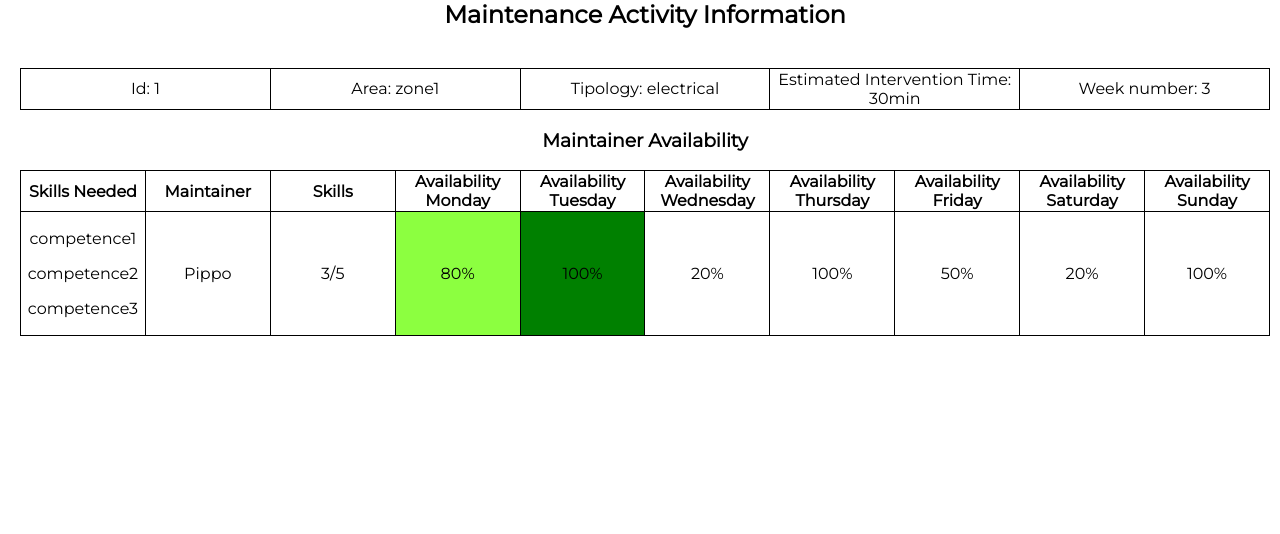
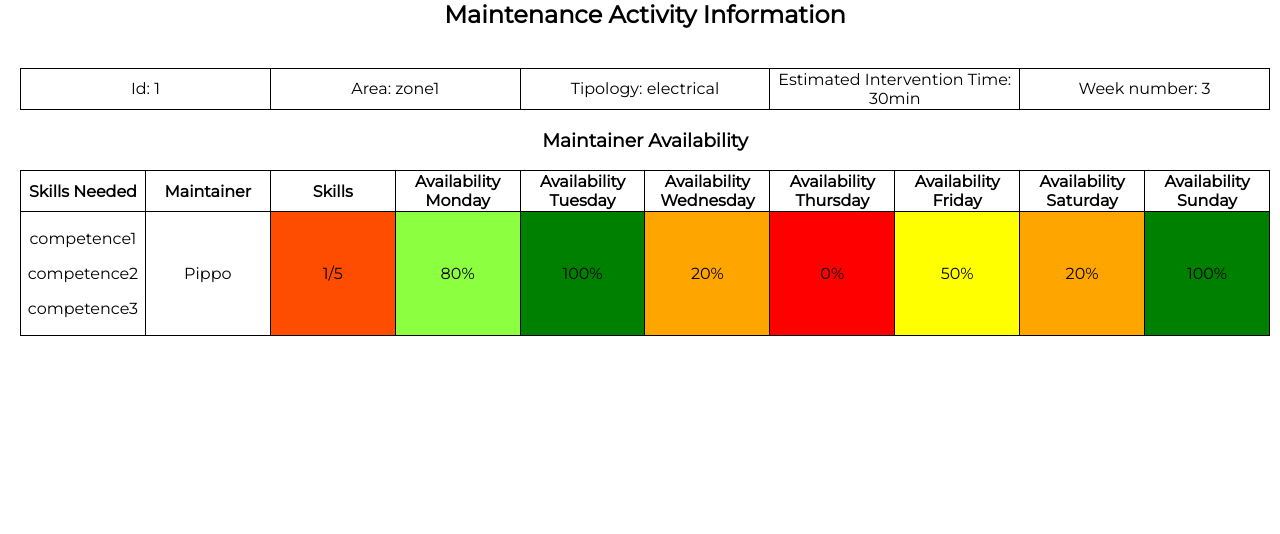
Before and after one commit to Alessia0498/SE_Gruppo10_Planner, a PHP site: page /screens/forward-maintenance-activity.screen.php?forward=yes&id=1 in a window 1280 px wide. Shown: the part 130-664 px from the top of the page. Run offline with PHP 8.4, Linux system fonts and the light colour scheme.

Commit message:
change forward pt2

```diff
--- a/screens/forward-maintenance-activity.screen.php
+++ b/screens/forward-maintenance-activity.screen.php
@@ -24,59 +24,208 @@
       'week' => 3, 'note' => 'notes', 'description' => 'description'
     );
 
+    $skills=5;
     $competencies = array('competence1', 'competence2', 'competence3');
     $maintainer =  array(
-      'name' => 'Pippo', 'skills' => '3/5', 'percentage1' => 80, 'percentage2' => 100,
-      'percentage3' => 20, 'percentage4' => 100, 'percentage5' => 50, 'percentage6' => 20, 'percentage7' => 100,
+      'name' => 'Pippo', 'skills' => 1, 'percentage1' => 80, 'percentage2' => 100,
+      'percentage3' => 20, 'percentage4' => 0, 'percentage5' => 50, 'percentage6' => 20, 'percentage7' => 100,
     );
   }
 
 
   switch ($maintainer['percentage1']) {
     case 0:
-      $color = ("style=\"background:red; text-align:center; width:10%\"");
+      $color = ("style=\"background:red; text-align:center; width:10%;cursor:pointer;\"");
       break;
 
     case 20:
-      $color = ("style=\"background:orange; text-align:center; width:10%\"");
+      $color = ("style=\"background:orange; text-align:center; width:10%;cursor:pointer;\"");
       break;
 
     case 50:
-      $color = ("style=\"background:yellow; text-align:center; width:10%\"");
+      $color = ("style=\"background:yellow; text-align:center; width:10%;cursor:pointer;\"");
       break;
 
 
     case 80:
-      $color = ("style=\"background:#8cff40; text-align:center; width:10%\"");
+      $color = ("style=\"background:#8cff40; text-align:center; width:10%;cursor:pointer;\"");
       break;
 
     case 100:
-      $color = ("style=\"background:green; text-align:center; width:10%\"");
+      $color = ("style=\"background:green; text-align:center; width:10%;cursor:pointer;\"");
       break;
   }
 
   switch ($maintainer['percentage2']) {
     case 0:
-      $color1 = ("style=\"background:red; text-align:center; width:10%\"");
+      $color1 = ("style=\"background:red; text-align:center; width:10%;cursor:pointer;\"");
       break;
 
     case 20:
-      $color1 = ("style=\"background:orange; text-align:center; width:10%\"");
+      $color1 = ("style=\"background:orange; text-align:center; width:10%;cursor:pointer;\"");
       break;
 
     case 50:
-      $color1 = ("style=\"background:yellow; text-align:center; width:10%\"");
+      $color1 = ("style=\"background:yellow; text-align:center; width:10%;cursor:pointer;\"");
       break;
 
 
     case 80:
-      $color1 = ("style=\"background:#8cff40; text-align:center; width:10%\"");
+      $color1 = ("style=\"background:#8cff40; text-align:center; width:10%; cursor:pointer;\"");
       break;
 
     case 100:
-      $color1 = ("style=\"background:green; text-align:center; width:10%\"");
+      $color1 = ("style=\"background:green; text-align:center; width:10%; cursor:pointer;\"");
       break;
-  }
+    }
+
+    switch ($maintainer['percentage3']) {
+      case 0:
+        $color2 = ("style=\"background:red; text-align:center; width:10%;cursor:pointer;\"");
+        break;
+
+      case 20:
+        $color2 = ("style=\"background:orange; text-align:center; width:10%;cursor:pointer;\"");
+        break;
+
+      case 50:
+        $color2 = ("style=\"background:yellow; text-align:center; width:10%;cursor:pointer;\"");
+        break;
+
+
+      case 80:
+        $color2 = ("style=\"background:#8cff40; text-align:center; width:10%; cursor:pointer;\"");
+        break;
+
+      case 100:
+        $color2 = ("style=\"background:green; text-align:center; width:10%; cursor:pointer;\"");
+        break;
+    }
+
+    switch ($maintainer['percentage4']) {
+      case 0:
+        $color3 = ("style=\"background:red; text-align:center; width:10%;cursor:pointer;\"");
+        break;
+
+      case 20:
+        $color3 = ("style=\"background:orange; text-align:center; width:10%;cursor:pointer;\"");
+        break;
+
+      case 50:
+        $color3 = ("style=\"background:yellow; text-align:center; width:10%;cursor:pointer;\"");
+        break;
+
+
+      case 80:
+        $color3 = ("style=\"background:#8cff40; text-align:center; width:10%; cursor:pointer;\"");
+        break;
+
+      case 100:
+        $color3 = ("style=\"background:green; text-align:center; width:10%; cursor:pointer;\"");
+        break;
+    }
+
+
+    switch ($maintainer['percentage5']) {
+      case 0:
+        $color4 = ("style=\"background:red; text-align:center; width:10%;cursor:pointer;\"");
+        break;
+
+      case 20:
+        $color4 = ("style=\"background:orange; text-align:center; width:10%;cursor:pointer;\"");
+        break;
+
+      case 50:
+        $color4 = ("style=\"background:yellow; text-align:center; width:10%;cursor:pointer;\"");
+        break;
+
+
+      case 80:
+        $color4 = ("style=\"background:#8cff40; text-align:center; width:10%; cursor:pointer;\"");
+        break;
+
+      case 100:
+        $color4 = ("style=\"background:green; text-align:center; width:10%; cursor:pointer;\"");
+        break;
+    }
+
+    switch ($maintainer['percentage6']) {
+      case 0:
+        $color5 = ("style=\"background:red; text-align:center; width:10%;cursor:pointer;\"");
+        break;
+
+      case 20:
+        $color5 = ("style=\"background:orange; text-align:center; width:10%;cursor:pointer;\"");
+        break;
+
+      case 50:
+        $color5 = ("style=\"background:yellow; text-align:center; width:10%;cursor:pointer;\"");
+        break;
+
+
+      case 80:
+        $color5 = ("style=\"background:#8cff40; text-align:center; width:10%; cursor:pointer;\"");
+        break;
+
+      case 100:
+        $color5= ("style=\"background:green; text-align:center; width:10%; cursor:pointer;\"");
+        break;
+    }
+
+    switch ($maintainer['percentage7']) {
+      case 0:
+        $color6 = ("style=\"background:red; text-align:center; width:10%;cursor:pointer;\"");
+        break;
+
+      case 20:
+        $color6 = ("style=\"background:orange; text-align:center; width:10%;cursor:pointer;\"");
+        break;
+
+      case 50:
+        $color6 = ("style=\"background:yellow; text-align:center; width:10%;cursor:pointer;\"");
+        break;
+
+
+      case 80:
+        $color6 = ("style=\"background:#8cff40; text-align:center; width:10%; cursor:pointer;\"");
+        break;
+
+      case 100:
+        $color6 = ("style=\"background:green; text-align:center; width:10%; cursor:pointer;\"");
+        break;
+    }
+
+
+
+   switch($maintainer['skills']){
+    case 0:
+      $color7 = ("style=\"background:red; text-align:center; width:10%;\"");
+      break;
+
+     case 1:
+     $color7 = ("style=\"background:#ff4d00; text-align:center; width:10%;\"");
+     break;
+
+
+    case 2:
+      $color7 = ("style=\"background:orange; text-align:center; width:10%;\"");
+      break;
+
+    case 3:
+      $color7 = ("style=\"background:yellow; text-align:center; width:10%;\"");
+      break;
+
+
+    case 4:
+      $color7 = ("style=\"background:#8cff40; text-align:center; width:10%;\"");
+      break;
+
+    case 5:
+      $color7 = ("style=\"background:green; text-align:center; width:10%;\"");
+      break;
+
+   }
+
 
 
 
@@ -128,17 +277,17 @@
 
 
         <td style='text-align:center;  width:10%;'> " . $maintainer['name'] . "</td>
-        <td style='text-align:center;  width:10%;'> " . $maintainer['skills'] . "</td>
+        <td " . $color7. " > " . $maintainer['skills'] . "/".$skills."</td>
 
 
 
-        <td " . $color . " 'class=\"clickable-row\" onClick=\"javascript:window.location.href='send-maintenance-activity.screen.php?availability=" . $maintainer['percentage1'] . "'\">" . $maintainer['percentage1'] . "%</td>
+        <td " . $color . "  'class=\"clickable-row\" onClick=\"javascript:window.location.href='send-maintenance-activity.screen.php?availability=" . $maintainer['percentage1'] . "'\">" . $maintainer['percentage1'] . "%</td>
         <td " . $color1 . " 'class=\"clickable-row\" onClick=\"javascript:window.location.href='send-maintenance-activity.screen.php?availability=" . $maintainer['percentage2'] . "'\">" . $maintainer['percentage2'] . "%</td>
-        <td style='text-align:center;  width:10%; 'class=\"clickable-row\" onClick=\"javascript:window.location.href='send-maintenance-activity.screen.php?availability=" . $maintainer['percentage3'] . "'\">" . $maintainer['percentage3'] . "%</td>
-        <td style='text-align:center;  width:10%; 'class=\"clickable-row\" onClick=\"javascript:window.location.href='send-maintenance-activity.screen.php?availability=" . $maintainer['percentage4'] . "'\">" . $maintainer['percentage4'] . "%</td>
-        <td style='text-align:center;  width:10%; 'class=\"clickable-row\" onClick=\"javascript:window.location.href='send-maintenance-activity.screen.php?availability=" . $maintainer['percentage5'] . "'\">" . $maintainer['percentage5'] . "%</td>
-        <td style='text-align:center;  width:10%; 'class=\"clickable-row\" onClick=\"javascript:window.location.href='send-maintenance-activity.screen.php?availability=" . $maintainer['percentage6'] . "'\">" . $maintainer['percentage6'] . "%</td>
-        <td style='text-align:center;  width:10%; 'class=\"clickable-row\" onClick=\"javascript:window.location.href='send-maintenance-activity.screen.php?availability=" . $maintainer['percentage7'] . "'\">" . $maintainer['percentage7'] . "%</td>
+        <td ". $color2 ."   'class=\"clickable-row\" onClick=\"javascript:window.location.href='send-maintenance-activity.screen.php?availability=" . $maintainer['percentage3'] . "'\">" . $maintainer['percentage3'] . "%</td>
+        <td ". $color3 ."  'class=\"clickable-row\" onClick=\"javascript:window.location.href='send-maintenance-activity.screen.php?availability=" . $maintainer['percentage4'] . "'\">" . $maintainer['percentage4'] . "%</td>
+        <td ". $color4 ."  'class=\"clickable-row\" onClick=\"javascript:window.location.href='send-maintenance-activity.screen.php?availability=" . $maintainer['percentage5'] . "'\">" . $maintainer['percentage5'] . "%</td>
+        <td ". $color5 ."  'class=\"clickable-row\" onClick=\"javascript:window.location.href='send-maintenance-activity.screen.php?availability=" . $maintainer['percentage6'] . "'\">" . $maintainer['percentage6'] . "%</td>
+        <td  ". $color6 ." 'class=\"clickable-row\" onClick=\"javascript:window.location.href='send-maintenance-activity.screen.php?availability=" . $maintainer['percentage7'] . "'\">" . $maintainer['percentage7'] . "%</td>
         </tr>
          </tbody>
          </table>
```
